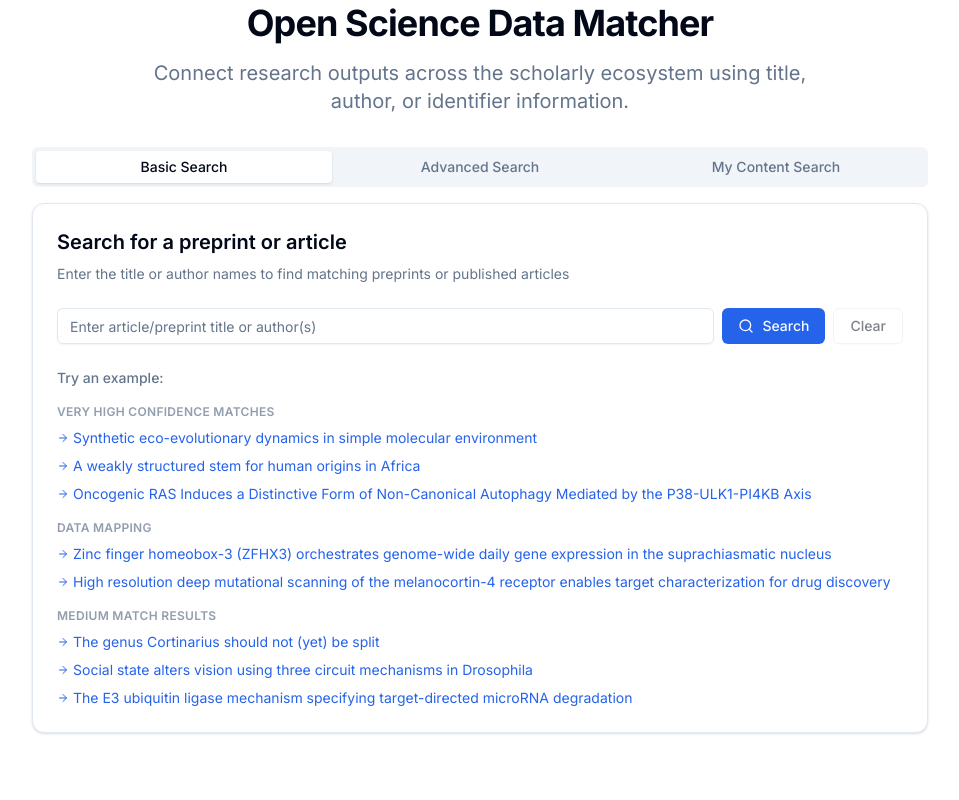
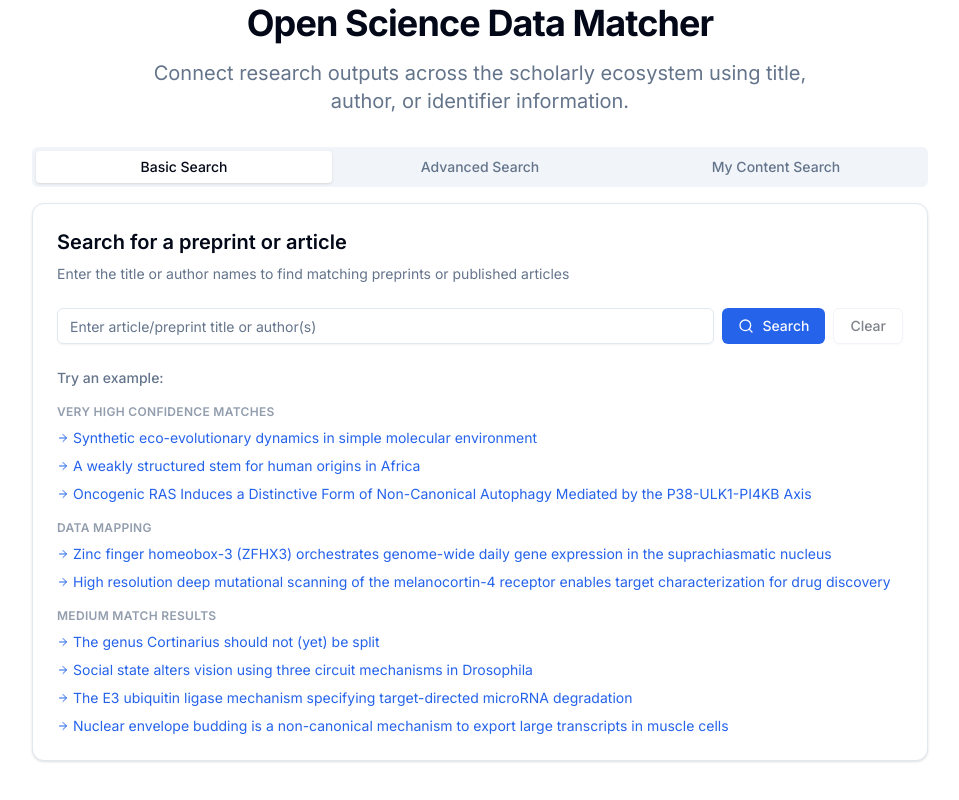
Before and after one commit to BlueReZZ/datamatcher, a Next.js app: page / in a window 1280 px wide. Shown: the part 230-1030 px from the top of the page, without its empty margins (160-1119 px from the left). Built offline with nearby package versions, Linux system fonts and the light colour scheme; no server answers.

Commit message:
feat: add nuclear envelope budding example to medium match results
Verified it produces a Medium confidence match via searchArticles before
adding it to both the homepage list and its corresponding test.

Co-Authored-By: Claude Sonnet 5 <noreply@anthropic.com>

```diff
--- a/components/search-form.tsx
+++ b/components/search-form.tsx
@@ -34,6 +34,7 @@ const EXAMPLE_SEARCH_GROUPS = [
       "The genus Cortinarius should not (yet) be split",
       "Social state alters vision using three circuit mechanisms in Drosophila",
       "The E3 ubiquitin ligase mechanism specifying target-directed microRNA degradation",
+      "Nuclear envelope budding is a non-canonical mechanism to export large transcripts in muscle cells",
     ],
   },
 ]
```
Also changed, not shown: 1 other file (tests, documents, lock files or other folders).
